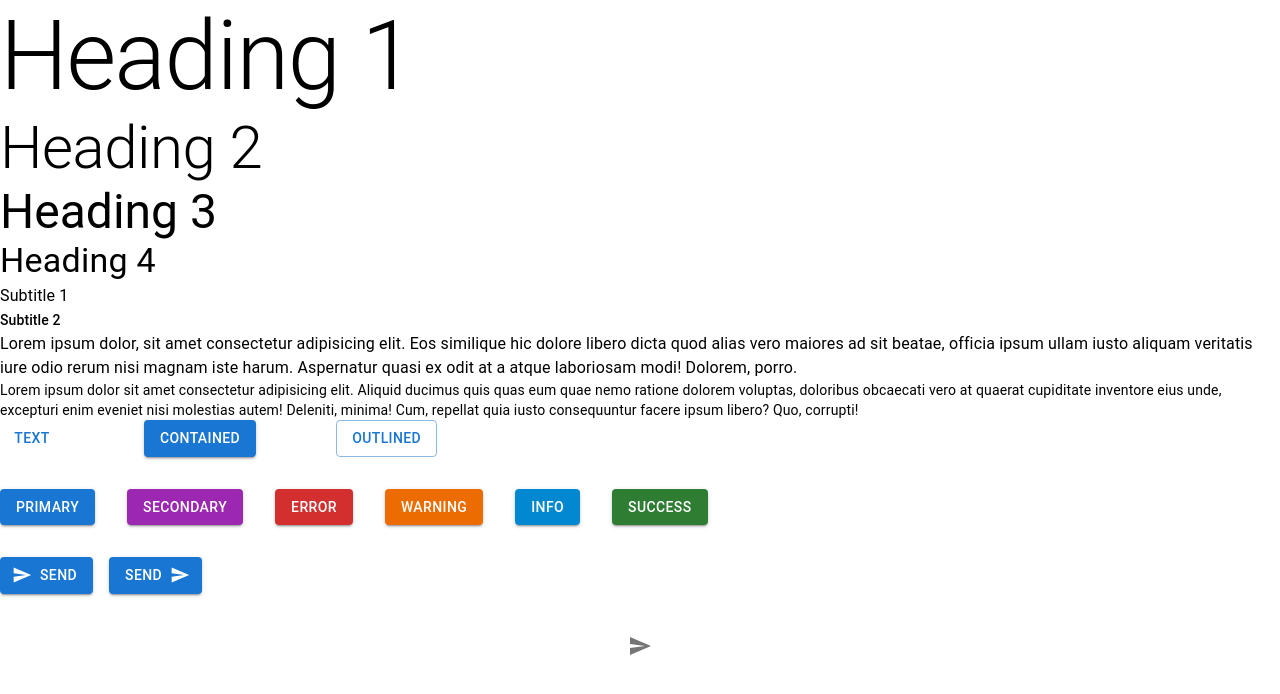
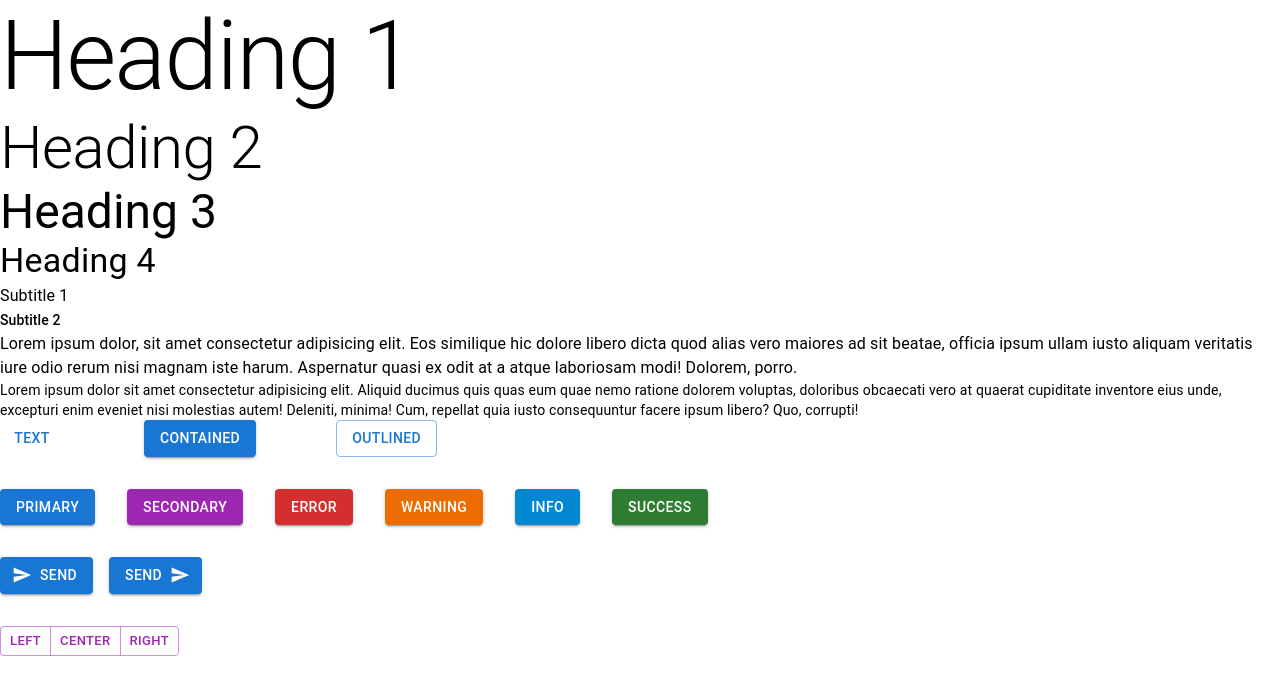
Before and after one commit to TahaAkber/Mern-work, a React (Create React App) app in the folder Material Ui/material-demo/: page / in a window 1280 px wide. Shown: the top 694 px of the page. Built offline with nearby package versions, Linux system fonts and the light colour scheme.

Commit message:
button group with multiple buttons

```diff
--- a/Material Ui/material-demo/src/components/Buttons.tsx
+++ b/Material Ui/material-demo/src/components/Buttons.tsx
@@ -1,5 +1,5 @@
 import React from "react";
-import { Button, IconButton } from "@mui/material";
+import { Button, IconButton, ButtonGroup } from "@mui/material";
 import Stack from "@mui/material/Stack";
 import Sendicon from "@mui/icons-material/Send";
 const Buttons = () => {
@@ -38,10 +38,13 @@ const Buttons = () => {
           Send
         </Button>
       </Stack>
-      <Stack spacing={3}>
-        <IconButton aria-label="send">
-          <Sendicon />
-        </IconButton>
+
+      <Stack direction="row">
+        <ButtonGroup variant="outlined" size="small" color="secondary">
+          <Button>Left</Button>
+          <Button>Center</Button>
+          <Button>Right</Button>
+        </ButtonGroup>
       </Stack>
     </Stack>
   );
```
